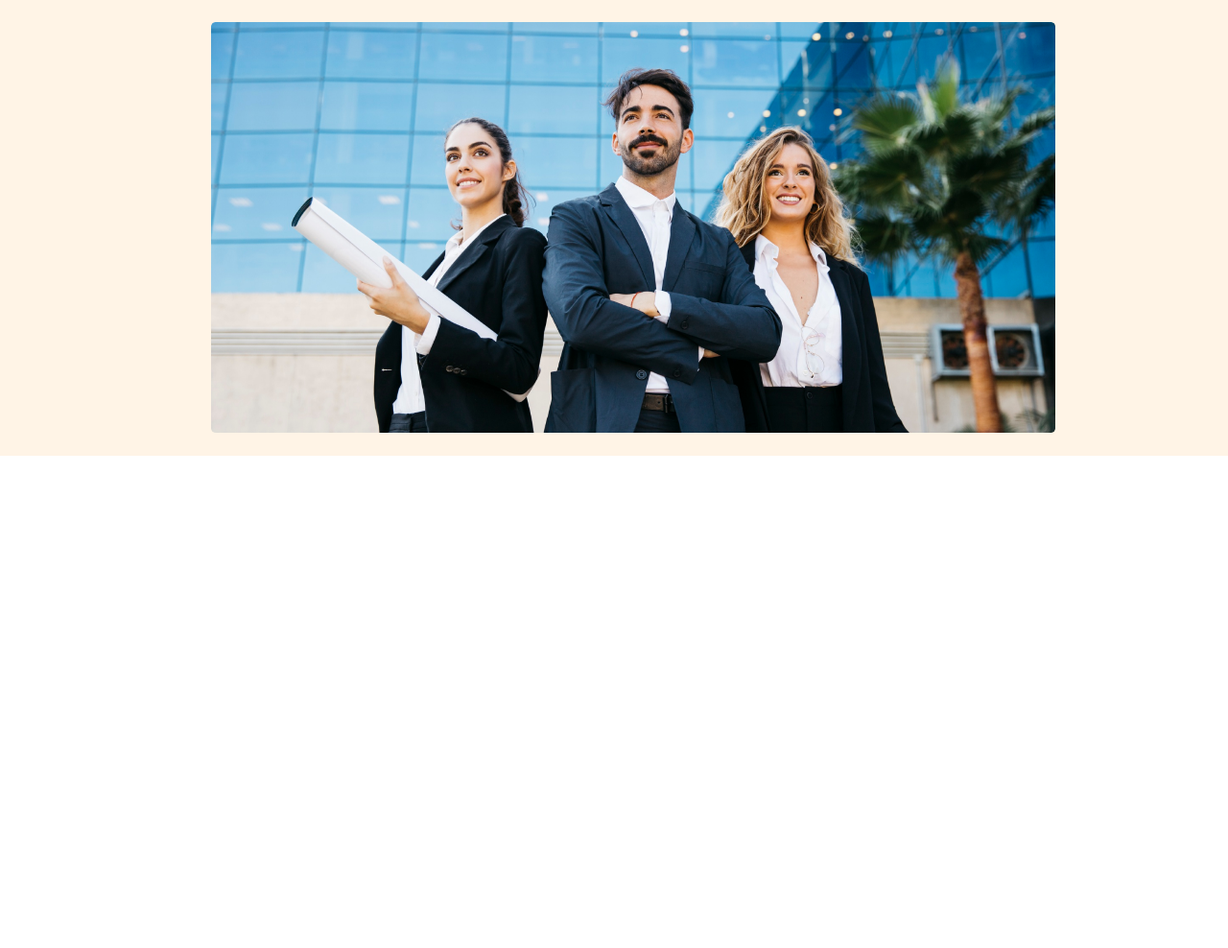
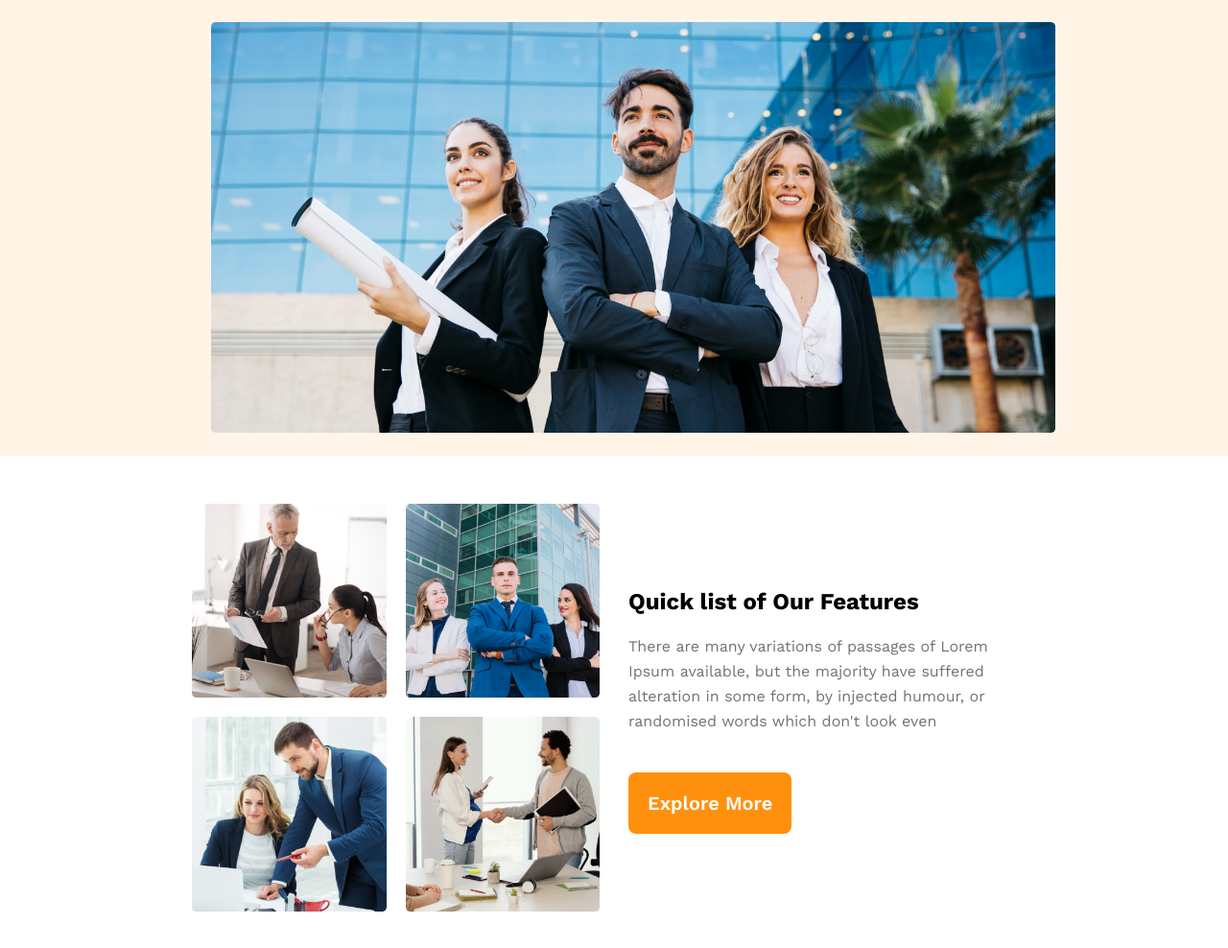
Before and after one commit to Alamin573190/architects-resources, a plain HTML site: page index.html in a window 1280 px wide. Shown: the part 502-1490 px from the top of the page at 96% size. Before the commit the page ends 977 px from the top, so only its background shows below. Drawn offline with nearby package versions, Linux system fonts and the light colour scheme.

Commit message:
feature commit

```diff
--- a/index.html
+++ b/index.html
@@ -57,6 +57,24 @@
 
     </header>
     <main>
+        <!-- features part -->
+        <section class="features-section">
+            <div class="features-containar">
+                <div class="features-image">
+                   <img src="images/team1.png" alt="">
+                   <img src="images/team2.png" alt="">
+                   <img src="images/team3.png" alt="">
+                   <img src="images/team4.png" alt="">
+                </div>
+                <div class="features-contain">
+                    <h2 class="features-title">Quick list <span class="of-our">of Our</span> <span class="features">Features</span> </h2>
+                    <p class="description-light-gray-color">
+                        There are many variations of passages of Lorem Ipsum available, but the majority have suffered alteration in some form, by injected humour, or randomised words which don't look even
+                    </p>
+                    <button class="primary-btn">Explore More</button>
+                </div>
+            </div>
+        </section>
 
     </main>
     <footer>
--- a/styles/style.css
+++ b/styles/style.css
@@ -79,22 +79,59 @@ header {
     padding: 0 200px;
 
 }
-.header-img img{
+.header-img img {
     width: 100%;
     margin: 20px;
 }
+
+/* features related style */
+.features-section {
+    margin: 50px 200px;
+}
+.features-containar > div {
+    width:100% ;
+}
+.features-containar{
+    display: flex;
+    gap: 30px;
+
+}
+.features-image img{
+    width: 100%;
+
+}
+.features-image{
+    display: grid;
+    grid-template-columns: repeat(2 , 1fr);
+    column-gap: 20px;
+    row-gap: 20px;
+}
+.features-contain{
+margin-top: 10%;}
+
+
 /* responsive style */
 @media screen and (max-width:576px) {
-    header{
+    header {
         padding: 0px 50px;
     }
-    nav {
-      flex-direction: column;
+    nav{
+        flex-direction: column;
 
     }
     ul ,.nav-title{
         flex-direction: column;
         text-align: center;
+    }
+    .features-containar {
+        flex-direction: column-reverse;
+    }
+    .features-section{
+        margin: 0 50px;
+    }
+    .features-image{
+     display: flex;
+     flex-direction: column;
     }
 
 }
@@ -106,4 +143,14 @@ header {
       flex-direction: column;
 
     }
+    .features-section{
+        margin: 0 100px;
+    }
+    .features-containar {
+        flex-direction: column-reverse;
+    }
+    .features-image{
+        display: flex;
+        flex-direction: column;
+       }
 }
```
